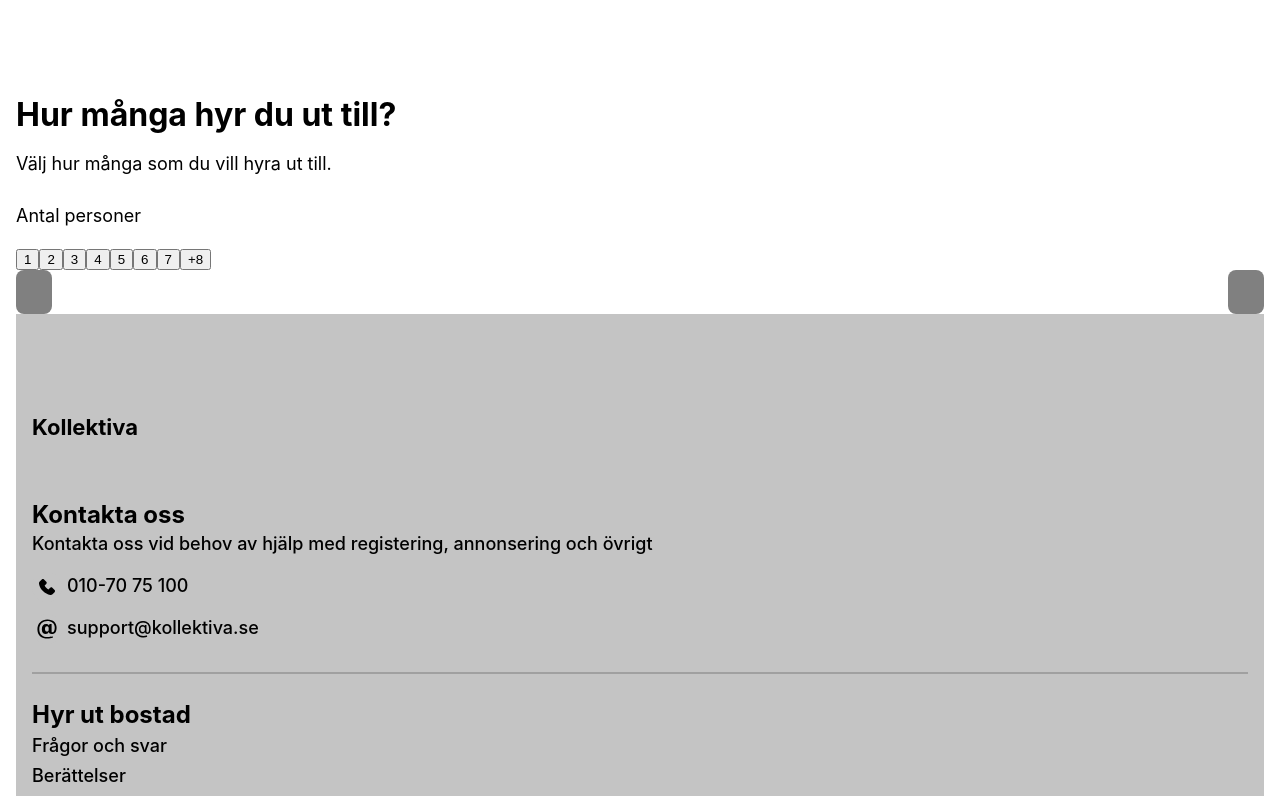
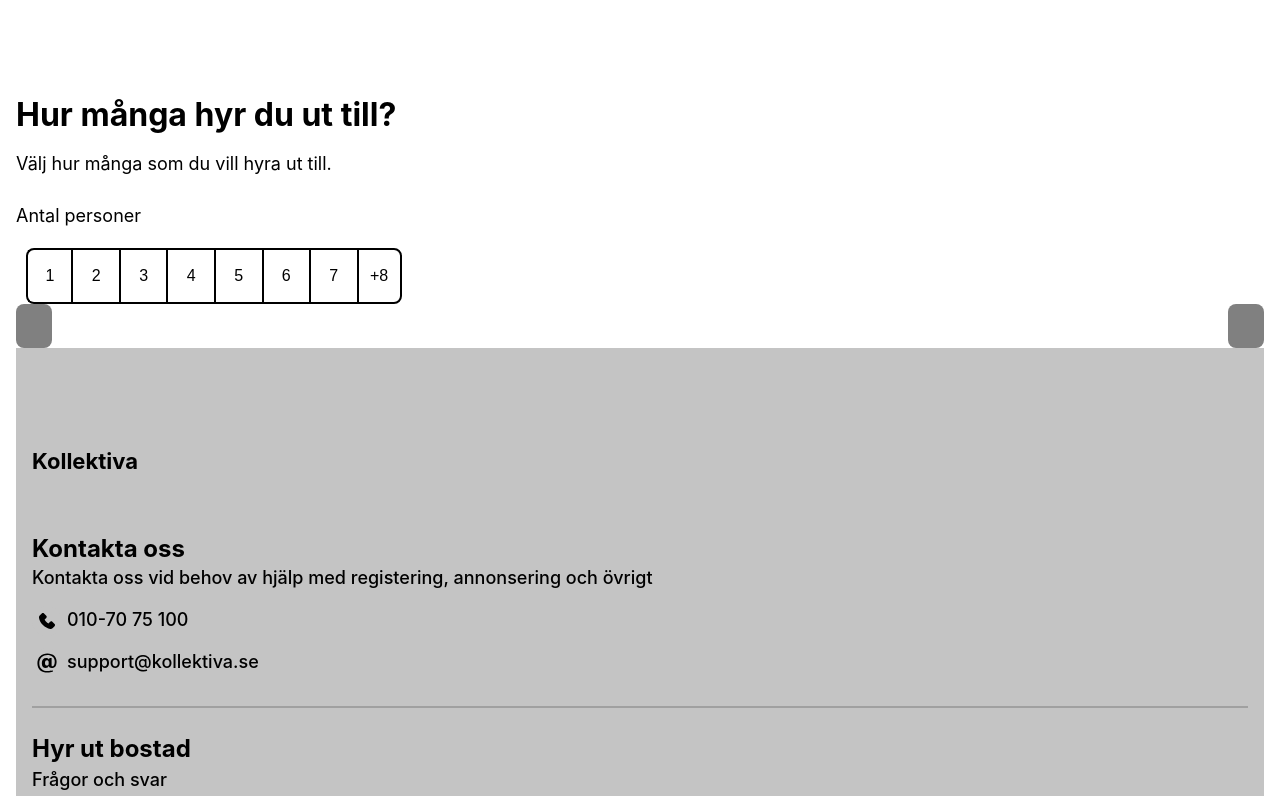
Before and after one commit to JennAnd/kollektiva2.0, a React (Create React App) app: page /number-of-people in a window 1280 px wide. Shown: the top 796 px of the page. Built offline with nearby package versions, Linux system fonts and the light colour scheme.

Commit message:
Add style on number of people

```diff
--- a/src/pages/NumberOfPeople/NumberOfPeople.module.css
+++ b/src/pages/NumberOfPeople/NumberOfPeople.module.css
@@ -23,3 +23,36 @@
   display: flex;
   justify-content: space-between;
 }
+
+.container {
+  width: 396px;
+  height: 56px;
+  display: flex;
+  flex-direction: row;
+  justify-content: center;
+}
+
+.box {
+  border: 2px solid black;
+  border-right: none;
+  background-color: white;
+  width: 12%;
+  font-size: 16px;
+}
+
+.boxStart {
+  border: 2px solid black;
+  border-right: none;
+  border-radius: 8px 0px 0px 8px;
+  width: 45px;
+  background-color: white;
+  font-size: 16px;
+}
+
+.boxEnd {
+  border: 2px solid black;
+  border-radius: 0px 8px 8px 0px;
+  width: 45px;
+  background-color: white;
+  font-size: 16px;
+}
```
